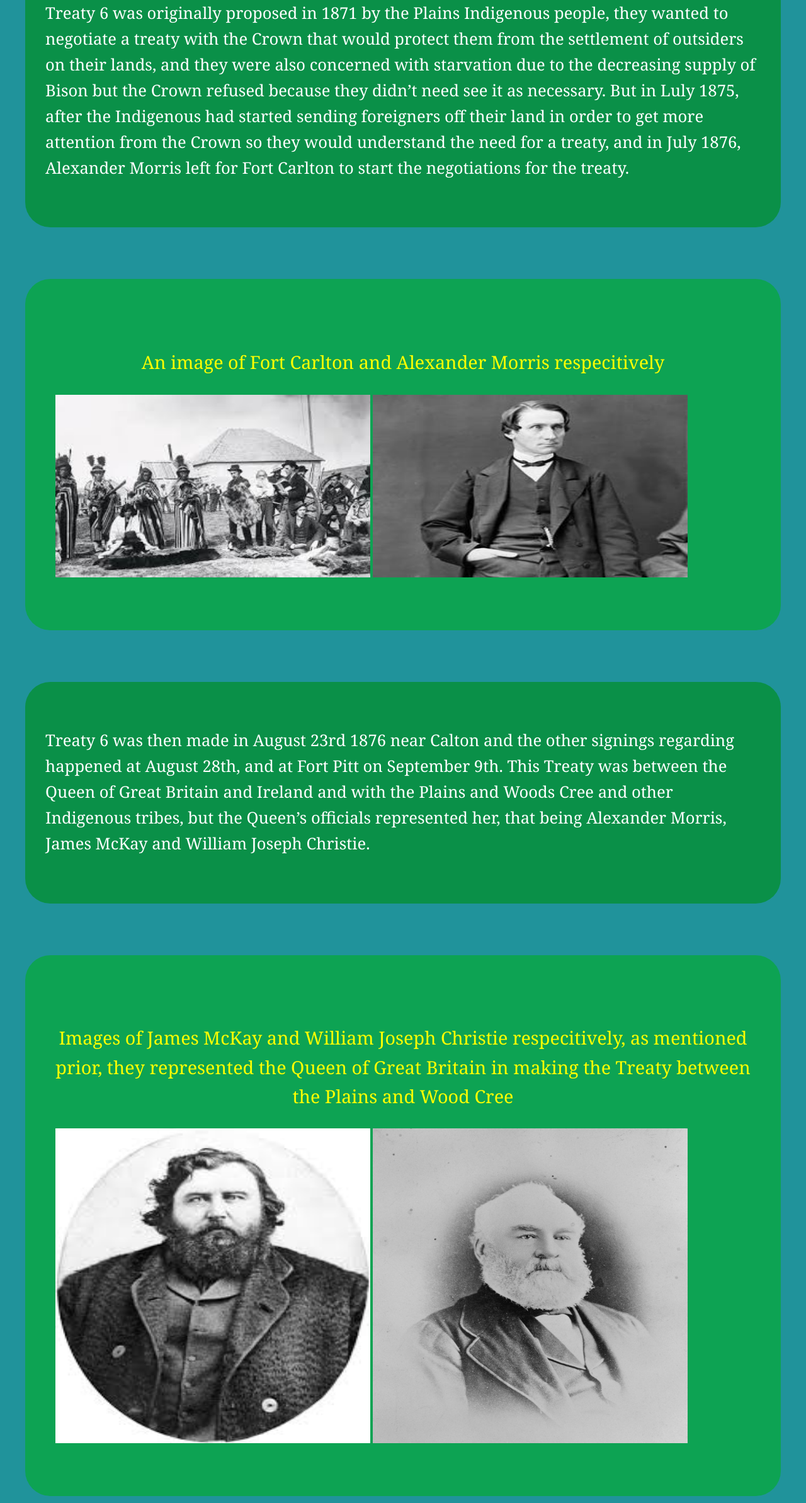
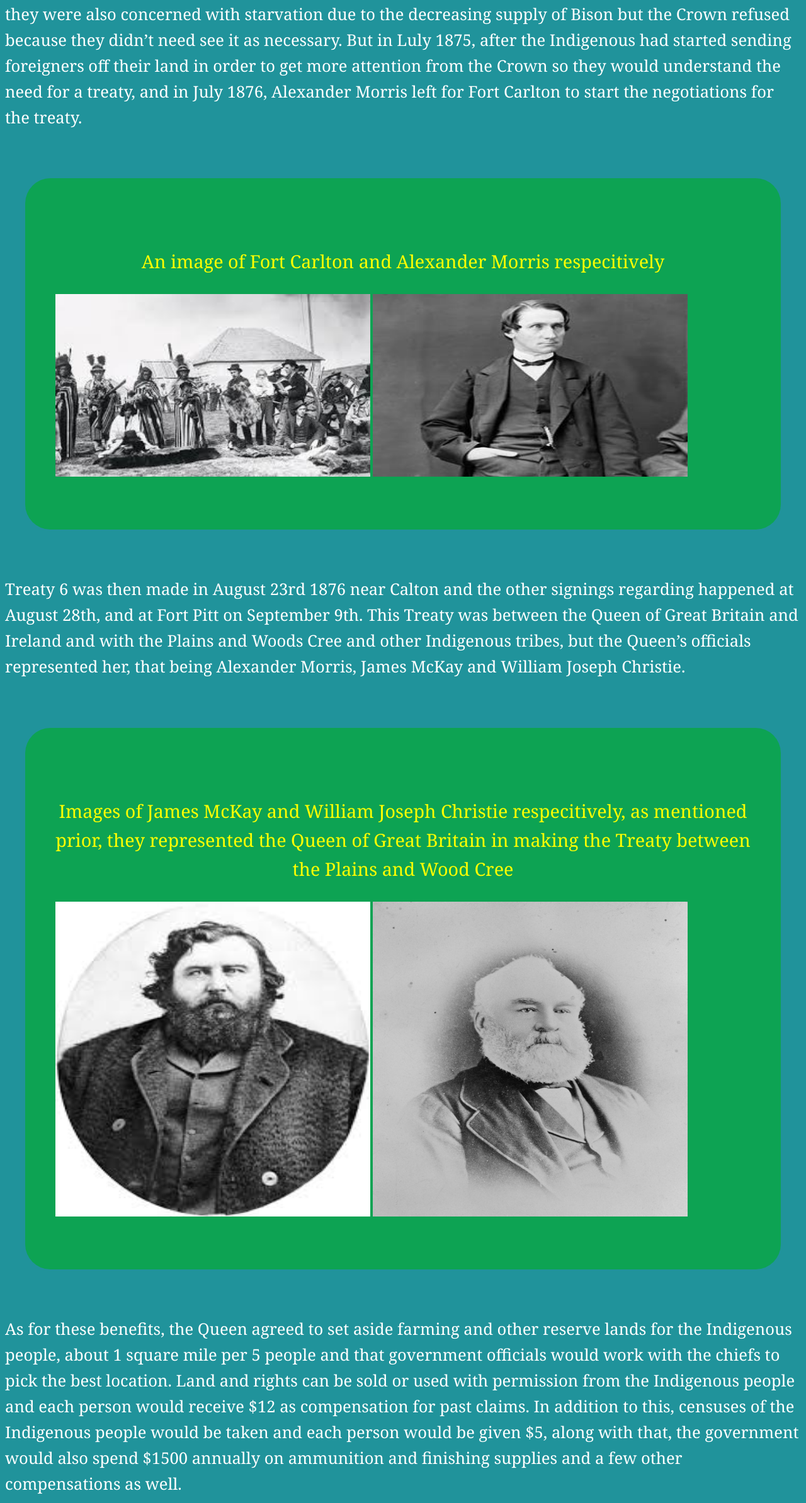
Before and after one commit to Coin-Dev711/Treaty-Web-Page, a plain HTML site: page index.html in a window 1280 px wide. Shown: the part 413-2800 px from the top of the page at 63% size. Drawn offline with Linux system fonts and the light colour scheme.

Commit message:
Refactor index.html structure and content

```diff
--- a/index.html
+++ b/index.html
@@ -33,14 +33,13 @@
       <h2
         id="mainsubtitle"
         class="Introduction_Heading"
-        style="font-size: 20px"
-      >
+        style="font-size: 20px">
         This is the home page for Facts for Treaty 6, and also covers the
         history of Treaty 6
       </h2>
     </section>
     <br />
-    <section id="S1" class="TextSection">
+    <section id="S1">
       <h3 class="Title">The History Behind Treaty 6</h3>
       <p id="P1">
         Treaty 6 was originally proposed in 1871 by the Plains Indigenous
@@ -66,16 +65,14 @@
       <img
         src="images/FortCarlton.png"
         alt="An image of the Indigenous people and the Crown discussing about the Treaty"
-        style="height: 290px; width: 500px"
-      />
+        style="height: 290px; width: 500px" />
       <img
         src="images/AlexanderMorris.png"
         alt="An image of Alexander Morris, the one who left to go to Fort Carlton to start the negotiations of the Treaty"
-        style="width: 500px; height: 290px"
-      />
+        style="width: 500px; height: 290px" />
     </section>
     <br />
-    <section id="S1" class="TextSection">
+    <section id="S1">
       <p id="P2">
         Treaty 6 was then made in August 23rd 1876 near Calton and the other
         signings regarding happened at August 28th, and at Fort Pitt on
@@ -95,16 +92,14 @@
       <img
         src="images/JamesMcKay.png"
         alt="An image of James McKay"
-        style="height: 500px; width: 500px"
-      />
+        style="height: 500px; width: 500px" />
       <img
         src="images/WJC.png"
         alt="An image of William Joseph Christie"
-        style="height: 500px; width: 500px"
-      />
+        style="height: 500px; width: 500px" />
     </section>
     <br />
-    <section id="S3" class="TextSection">
+    <section id="S3">
       <p id="P3">
         As for these benefits, the Queen agreed to set aside farming and other
         reserve lands for the Indigenous people, about 1 square mile per 5
@@ -117,12 +112,11 @@
         ammunition and finishing supplies and a few other compensations as well.
       </p>
     </section>
-    <section class="TextSection">
+    <section id="S4">
       <p>
         Are you interested in diving deeper and learning more about Treaty 6,
         then you should check the
         <a
-          class="Link"
           href="2nd Page.html"
           target="_self"
           title="A page that discusses the Indigenous Perspectives on Treaty"
```
